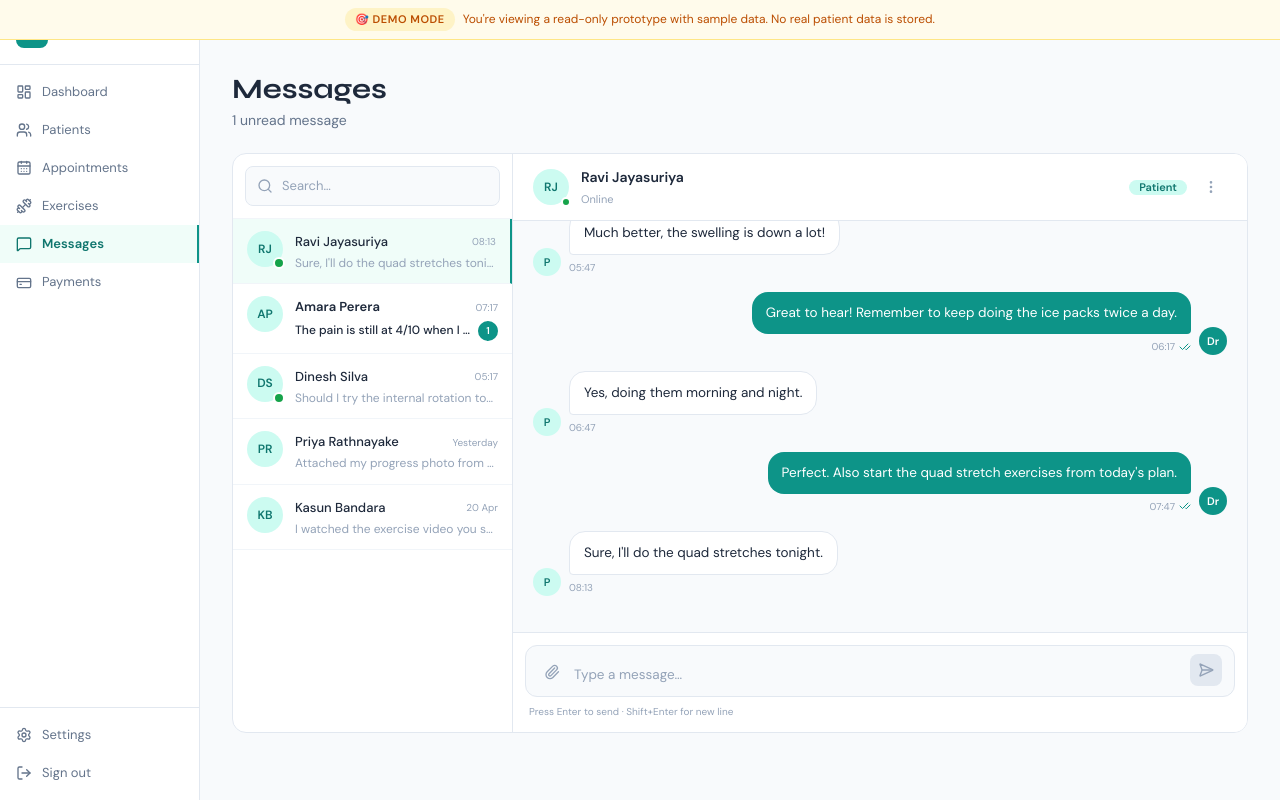
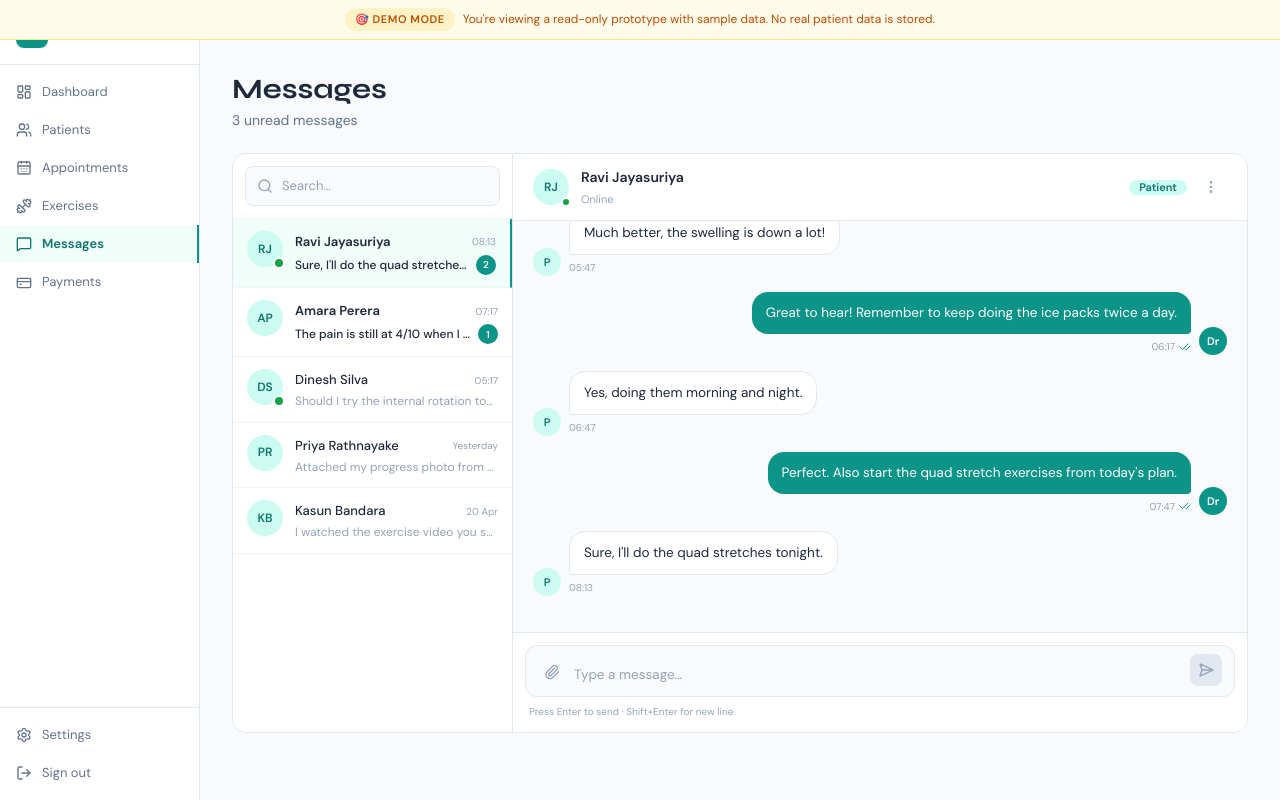
Before and after one commit to Thariq16/PhysioLink, a Next.js app: page /messages in a window 1280 px wide. Built offline with nearby package versions, Linux system fonts and the light colour scheme.

Commit message:
fix: resolve all ESLint errors and warnings blocking CI

```diff
--- a/src/app/(dashboard)/appointments/page.tsx
+++ b/src/app/(dashboard)/appointments/page.tsx
@@ -11,7 +11,6 @@ import {
   User,
   CheckCircle2,
   XCircle,
-  AlertCircle,
 } from "lucide-react";
 import { Badge } from "@/components/ui/Badge";
 import { Button } from "@/components/ui/Button";
--- a/src/app/(dashboard)/exercises/new/page.tsx
+++ b/src/app/(dashboard)/exercises/new/page.tsx
@@ -15,7 +15,6 @@ import {
   X,
   Dumbbell,
   User,
-  Eye,
   Send,
 } from "lucide-react";
 import { Badge } from "@/components/ui/Badge";
--- a/src/app/(dashboard)/messages/page.tsx
+++ b/src/app/(dashboard)/messages/page.tsx
@@ -5,7 +5,6 @@ import {
   Search,
   Paperclip,
   SendHorizontal,
-  X,
   Image as ImageIcon,
   FileText,
   MoreVertical,
@@ -202,16 +201,16 @@ export default function MessagesPage() {
     }
   }
 
-  // Mark as read on open
-  useEffect(() => {
+  // Mark thread as read — called when switching threads
+  function markAsRead(id: string) {
     setThreads((prev) =>
       prev.map((t) =>
-        t.id === activeId
+        t.id === id
           ? { ...t, unread: 0, messages: t.messages.map((m) => ({ ...m, read: true })) }
           : t
       )
     );
-  }, [activeId]);
+  }
 
   const totalUnread = threads.reduce((s, t) => s + t.unread, 0);
 
@@ -254,7 +253,7 @@ export default function MessagesPage() {
             {filteredThreads.map((thread) => (
               <button
                 key={thread.id}
-                onClick={() => setActiveId(thread.id)}
+                onClick={() => { setActiveId(thread.id); markAsRead(thread.id); }}
                 className={cn(
                   "w-full flex items-start gap-3 px-3.5 py-3 text-left border-b border-[#f1f5f9] transition-colors cursor-pointer",
                   thread.id === activeId
--- a/src/app/(dashboard)/patients/[id]/page.tsx
+++ b/src/app/(dashboard)/patients/[id]/page.tsx
@@ -2,7 +2,6 @@
 
 import { useState } from "react";
 import {
-  ArrowLeft,
   Phone,
   Mail,
   MessageSquare,
@@ -11,11 +10,8 @@ import {
   Dumbbell,
   CreditCard,
   LayoutDashboard,
-  TrendingUp,
   Clock,
   CheckCircle2,
-  XCircle,
-  Video,
 } from "lucide-react";
 import { Badge } from "@/components/ui/Badge";
 import { Button } from "@/components/ui/Button";
@@ -223,7 +219,7 @@ export default function PatientDetailPage() {
           {/* Exercise summary */}
           <div>
             <div className="flex items-center justify-between mb-3">
-              <h3 className="text-[11px] font-bold uppercase tracking-wider text-[#94a3b8]">
+              <h3 className="text-[11px] font-bold uppercase tracking-wider text-[#94a3b8] mb-1">
                 TODAY&apos;S EXERCISES
               </h3>
               <span className="text-[12px] text-[#0d9488] font-semibold">{doneToday}/{exercises.length} done</span>
--- a/src/app/(dashboard)/payments/page.tsx
+++ b/src/app/(dashboard)/payments/page.tsx
@@ -8,7 +8,6 @@ import {
   CreditCard,
   Clock,
   CheckCircle2,
-  XCircle,
   Download,
   Filter,
 } from "lucide-react";
--- a/src/app/login/page.tsx
+++ b/src/app/login/page.tsx
@@ -5,7 +5,7 @@ import { useForm } from "react-hook-form";
 import { zodResolver } from "@hookform/resolvers/zod";
 import { z } from "zod";
 import { toast } from "sonner";
-import { Mail, Phone, Eye, EyeOff, Stethoscope } from "lucide-react";
+import { Mail, Eye, EyeOff } from "lucide-react";
 import { Button } from "@/components/ui/Button";
 
 const schema = z.object({
--- a/src/app/onboard/page.tsx
+++ b/src/app/onboard/page.tsx
@@ -12,7 +12,6 @@ import {
   ArrowRight,
   Stethoscope,
   ChevronLeft,
-  Mail,
   Phone,
   MapPin,
   Link,
@@ -20,7 +19,6 @@ import {
   Sparkles,
 } from "lucide-react";
 import { Button } from "@/components/ui/Button";
-import { Badge } from "@/components/ui/Badge";
 import { cn } from "@/lib/utils";
 import { toast } from "sonner";
 
@@ -430,7 +428,7 @@ function InviteStep({ onBack }: { onBack: () => void }) {
             { label: "Profile", done: true },
             { label: "Clinic",  done: true },
             { label: "Patient", done: true },
-          ].map(({ label, done }) => (
+          ].map(({ label }) => (
             <div key={label} className="bg-[#f0fdf9] border border-[#99f6e4] rounded-[10px] p-3 text-center">
               <div className="w-7 h-7 bg-[#0d9488] rounded-full flex items-center justify-center mx-auto mb-1">
                 <Check className="w-4 h-4 text-white" />
```
